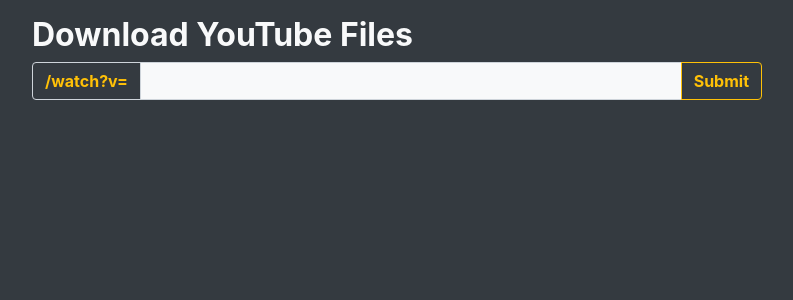
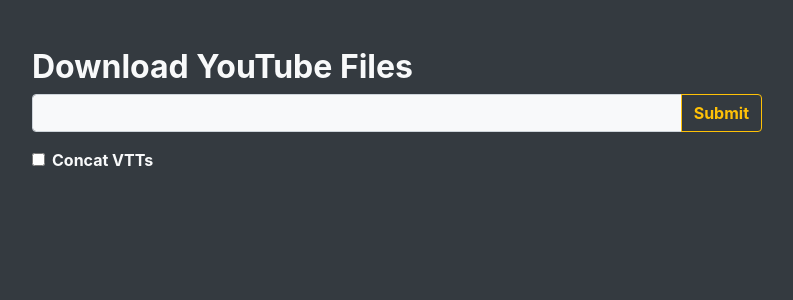
Before and after one commit to igncampa/ythelper, a Flask app: page / in a window 1280 px wide. Shown: the top 300 px of the page, without its empty margins (243-1036 px from the left). Run offline with Flask 2, Linux system fonts and the light colour scheme; some libraries are stand-ins or nearby versions.

Commit message:
vtt concat

```diff
--- a/app.py
+++ b/app.py
@@ -22,7 +22,12 @@ def home():
 
 @app.route('/ytdl')
 def download_files():
-    id = flask.request.args.get('id', None)
+    id = flask.request.args.get('id')
+    if id.startswith('http'):
+        url = id
+        id = url[-11:]
+    else:
+        url = "https://www.youtube.com/watch?v={}".format(id)
 
     with tempfile.TemporaryDirectory() as directory:
         os.chdir(directory)
@@ -36,28 +41,58 @@ def download_files():
         }
 
         with youtube_dl.YoutubeDL(ydl_opts) as ydl:
-            ydl.extract_info("https://www.youtube.com/watch?v={}".format(id), download=True)
+            ydl.extract_info(url, download=True)
 
         # webvtt & docx
-        for file in glob.glob("*.vtt"):
+        if flask.request.args.get('concat') != None:
             document = docx.Document()
+            table = document.add_table(rows=1, cols=2)
+            cells = table.rows[0].cells
 
-            vtt = webvtt.read(file)
-            transcript = ""
+            num = 0
+            fname = ""
+            for file in glob.glob("*.vtt"):
 
-            lines = []
-            for line in vtt:
-                lines.extend(line.text.strip().splitlines())
+                vtt = webvtt.read(file)
+                transcript = ""
 
-            prev = None
-            for line in lines:
-                if line == prev:
-                    continue
-                transcript += "\r" + line
-                prev = line
+                lines = []
+                for line in vtt:
+                    lines.extend(line.text.strip().splitlines())
 
-            document.add_paragraph(transcript)
-            document.save("{}.docx".format(file))
+                prev = None
+                for line in lines:
+                    if line == prev:
+                        continue
+                    transcript += line + "\r"
+                    prev = line
+
+                cells[num].text = transcript
+                fname = file
+                num += 1
+
+            document.save("{}.docx".format(fname[:-7]))
+
+        else:
+            for file in glob.glob("*.vtt"):
+                document = docx.Document()
+
+                vtt = webvtt.read(file)
+                transcript = ""
+
+                lines = []
+                for line in vtt:
+                    lines.extend(line.text.strip().splitlines())
+
+                prev = None
+                for line in lines:
+                    if line == prev:
+                        continue
+                    transcript += line + "\r"
+                    prev = line
+
+                document.add_paragraph(transcript)
+                document.save("{}.docx".format(file))
 
         #zipfile
         files = set(glob.glob("*")) - set(glob.glob("*.vtt"))
--- a/templates/home.html
+++ b/templates/home.html
@@ -11,19 +11,22 @@
     <title></title>
   </head>
   <body class="bg-dark">
-    <div class="container my-3">
+    <div class="container my-5">
       <div class="row justify-content-center">
         <div class="col-12 col-md-10 col-lg-8">
           <h2 class="text-light font-weight-bold">Download YouTube Files</h2>
           <form action="/ytdl">
             <div class="input-group">
-              <div class="input-group-prepend">
-                <span class="input-group-text text-warning font-weight-bold bg-dark">/watch?v=</span>
-              </div>
               <input type="text" class="form-control bg-light" name="id">
               <div class="input-group-append">
                 <button type="submit" class="btn btn-outline-warning font-weight-bold">Submit</button>
               </div>
+            </div>
+            <div class="form-check mt-3">
+              <input class="form-check-input" type="checkbox" value="" id="concatCheck" name="concat">
+              <label class="form-check-label text-light font-weight-bold" for="concatCheck">
+                Concat VTTs
+              </label>
             </div>
           </form>
         </div>
```
